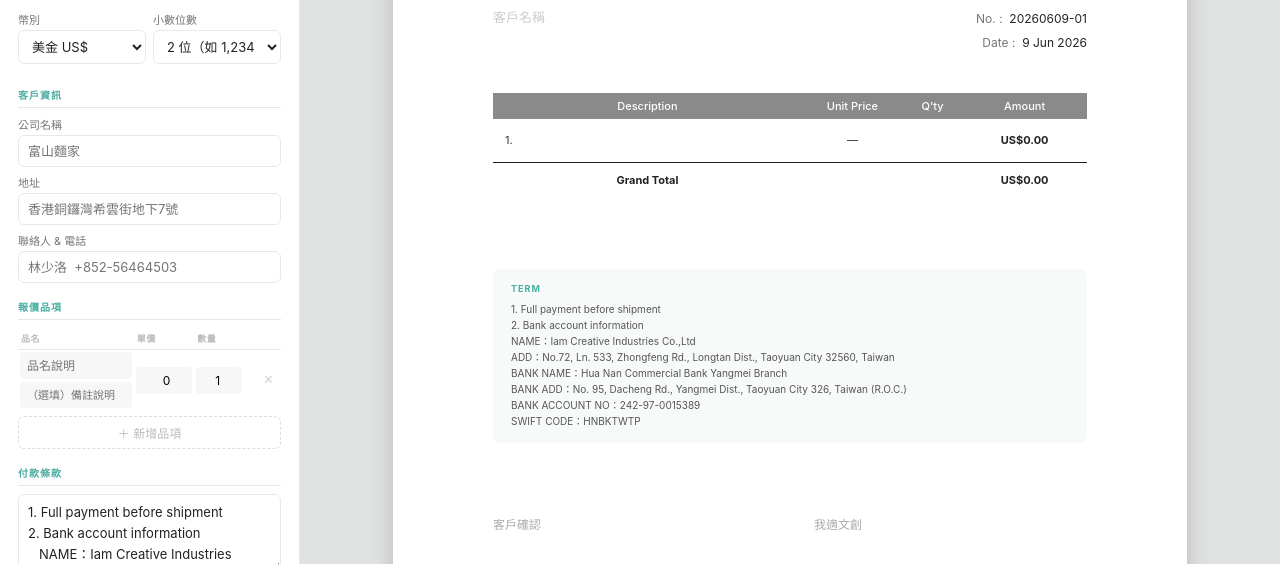
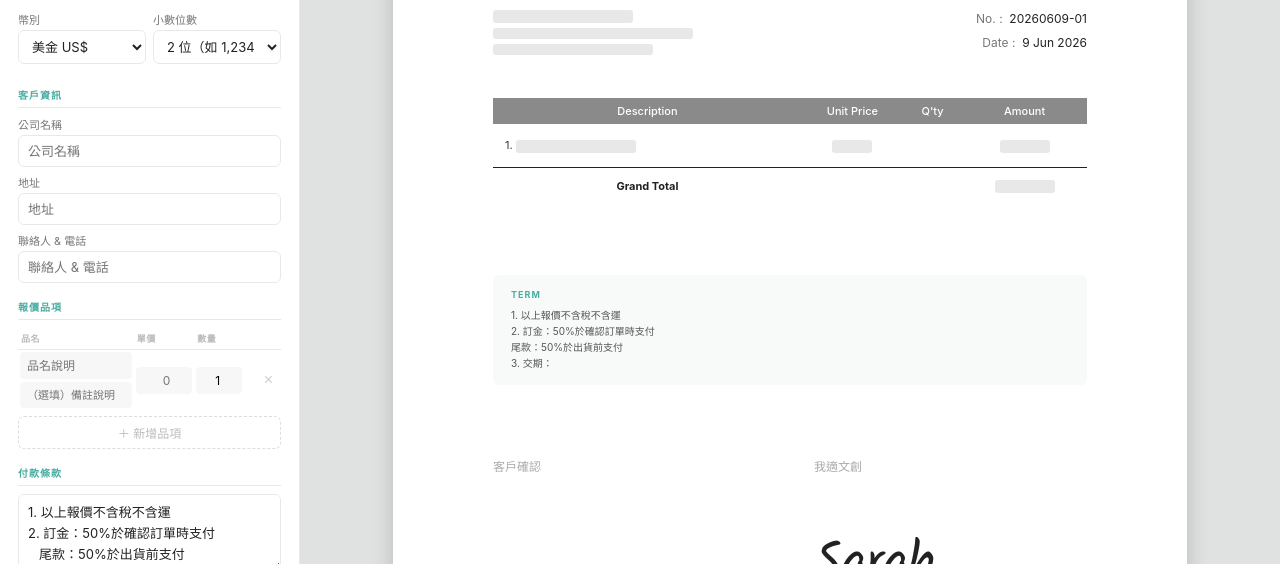
Before and after one commit to Sarah85079230/Quotation, a plain HTML site: page index.html in a window 1280 px wide. Shown: the part 236-800 px from the top of the page. Drawn offline with Linux system fonts and the light colour scheme.

Commit message:
Add files via upload

```diff
--- a/index.html
+++ b/index.html
@@ -176,6 +176,8 @@ textarea { resize: vertical; min-height: 78px; line-height: 1.6; }
 }
 .d-cname { font-size: 13px; font-weight: 400; color: var(--ink); }
 .d-cinfo { font-size: 12px; color: var(--ink); margin-top: 1px; line-height: 1.8; }
+.ph-box { display: inline-block; background: #e8e8e8; border-radius: 3px; height: 13px; vertical-align: middle; }
+.ph-line { display: block; background: #e8e8e8; border-radius: 3px; height: 11px; margin: 5px 0; }
 .d-nodate { text-align: right; font-size: 12px; color: var(--ink); line-height: 2; white-space: nowrap; }
 .d-nodate .lbl { color: var(--sub); }
 
@@ -314,13 +316,13 @@ textarea { resize: vertical; min-height: 78px; line-height: 1.6; }
 
     <div class="sec">客戶資訊</div>
     <div class="f"><label>公司名稱</label>
-      <input type="text" id="cname" placeholder="富山麵家" oninput="render()">
+      <input type="text" id="cname" placeholder="公司名稱" oninput="render()">
     </div>
     <div class="f"><label>地址</label>
-      <input type="text" id="caddr" placeholder="香港銅鑼灣希雲街地下7號" oninput="render()">
+      <input type="text" id="caddr" placeholder="地址" oninput="render()">
     </div>
     <div class="f"><label>聯絡人 &amp; 電話</label>
-      <input type="text" id="ccont" placeholder="林少洛  +852-56464503" oninput="render()">
+      <input type="text" id="ccont" placeholder="聯絡人 & 電話" oninput="render()">
     </div>
 
     <div class="sec">報價品項</div>
@@ -337,14 +339,10 @@ textarea { resize: vertical; min-height: 78px; line-height: 1.6; }
 
     <div class="sec">付款條款</div>
     <div class="f">
-      <textarea id="terms" oninput="render()">1. Full payment before shipment
-2. Bank account information
-   NAME：Iam Creative Industries Co.,Ltd
-   ADD：No.72, Ln. 533, Zhongfeng Rd., Longtan Dist., Taoyuan City 32560, Taiwan
-   BANK NAME：Hua Nan Commercial Bank Yangmei Branch
-   BANK ADD：No. 95, Dacheng Rd., Yangmei Dist., Taoyuan City 326, Taiwan (R.O.C.)
-   BANK ACCOUNT NO：242-97-0015389
-   SWIFT CODE：HNBKTWTP</textarea>
+      <textarea id="terms" oninput="render()">1. 以上報價不含稅不含運
+2. 訂金：50%於確認訂單時支付
+   尾款：50%於出貨前支付
+3. 交期：</textarea>
     </div>
 
     <div class="sec">簽名</div>
@@ -423,7 +421,7 @@ function renderTable(){
       <input value="${esc(r.desc)}" placeholder="品名說明" oninput="rows[${i}].desc=this.value;render()">
       <input value="${esc(r.note||'')}" placeholder="（選填）備註說明" style="margin-top:3px;font-size:11px;color:#888" oninput="rows[${i}].note=this.value;render()">
     </td>
-    <td class="c-p"><input type="number" step=".01" min="0" value="${r.price}" style="text-align:right" oninput="rows[${i}].price=parseFloat(this.value)||0;render()"></td>
+    <td class="c-p"><input type="number" step=".01" min="0" value="${r.price||''}" placeholder="0" style="text-align:right" oninput="rows[${i}].price=parseFloat(this.value)||0;render()"></td>
     <td class="c-q"><input type="number" step="1" min="0" value="${r.qty}" style="text-align:right" oninput="rows[${i}].qty=parseFloat(this.value)||0;render()"></td>
     <td class="c-x"><button class="x-btn" onclick="rows.splice(${i},1);renderAll()">×</button></td>
   </tr>`).join("");
@@ -453,10 +451,10 @@ function render(){
   const trows = rows.map((r,i) => {
     const noteRow = r.note ? `<tr><td colspan="4" style="padding-top:0;padding-bottom:6px;font-size:10px;color:#777;font-style:italic">&nbsp;&nbsp;&nbsp;&nbsp;${esc(r.note)}</td></tr>` : "";
     return `<tr>
-    <td>${i+1}. ${esc(r.desc)}</td>
-    <td class="r">${r.price>0 ? fmt(r.price,d) : "—"}</td>
+    <td>${i+1}. ${r.desc ? esc(r.desc) : '<span class="ph-box" style="width:120px"></span>'}</td>
+    <td class="r">${r.price>0 ? fmt(r.price,d) : '<span class="ph-box" style="width:40px"></span>'}</td>
     <td class="r">${r.qty!==1 ? r.qty : ""}</td>
-    <td class="r bold">${c}${fmt(r.price*r.qty,d)}</td>
+    <td class="r bold">${r.price>0 ? c+fmt(r.price*r.qty,d) : '<span class="ph-box" style="width:50px"></span>'}</td>
   </tr>${noteRow}`;
   }).join("");
 
@@ -475,8 +473,8 @@ function render(){
 
     <div class="d-meta-row">
       <div>
-        <div class="d-cname">${cn ? esc(cn) : '<span style="color:#ccc">客戶名稱</span>'}</div>
-        <div class="d-cinfo">${[ca,cc].filter(Boolean).map(esc).join("<br>")}</div>
+        <div class="d-cname">${cn ? esc(cn) : '<span class="ph-box" style="width:140px"></span>'}</div>
+        <div class="d-cinfo">${[ca,cc].filter(Boolean).map(esc).join("<br>") || '<span class="ph-line" style="width:200px"></span><span class="ph-line" style="width:160px"></span>'}</div>
       </div>
       <div class="d-nodate">
         <span class="lbl">No. : &nbsp;</span>${esc(no)||"—"}<br>
@@ -501,16 +499,15 @@ function render(){
       <div class="total-inner">
         <span class="total-lbl">Grand Total</span>
         <span class="total-spacer"></span>
-        <span class="total-val">${c}${grand}</span>
+        <span class="total-val">${rows.some(r=>r.price>0) ? c+grand : '<span class="ph-box" style="width:60px"></span>'}</span>
 
       </div>
     </div>
 
-    ${trm ? `
     <div class="d-terms">
       <div class="terms-h">Term</div>
-      <div class="terms-b">${esc(trm)}</div>
-    </div>` : ""}
+      <div class="terms-b">${trm ? esc(trm) : '<span class="ph-line" style="width:80%"></span><span class="ph-line" style="width:65%"></span><span class="ph-line" style="width:72%"></span><span class="ph-line" style="width:55%"></span>'}</div>
+    </div>
 
     <div class="d-sig">
       <div class="sig-labels">
```
